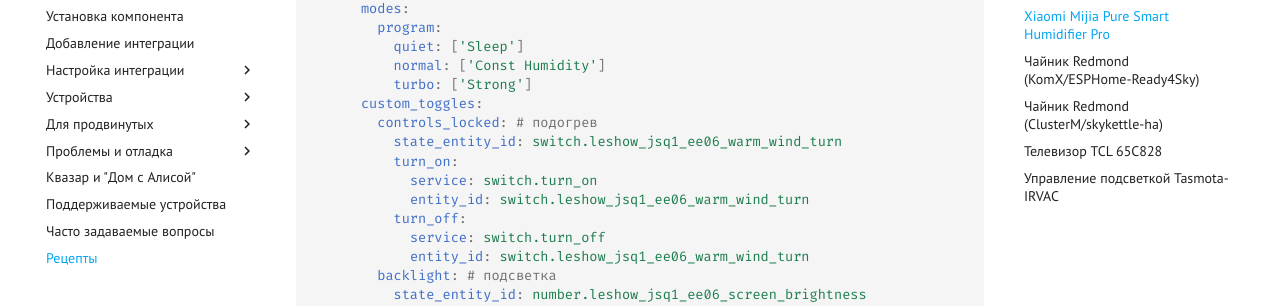
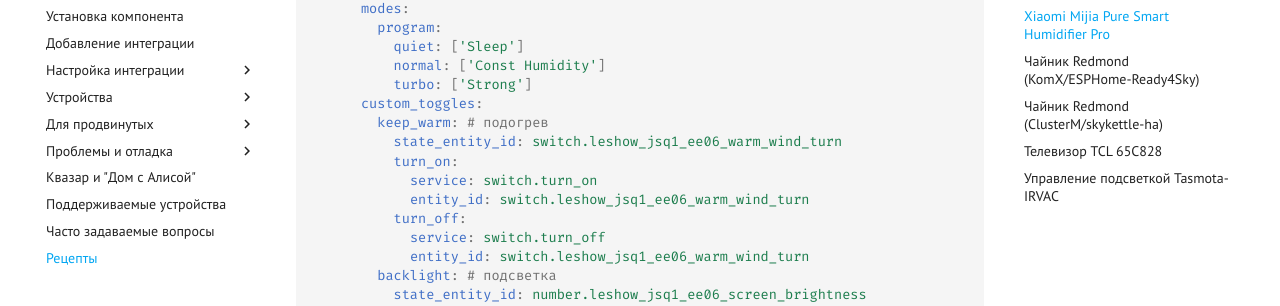
Before and after one commit to dext0r/yandex_smart_home, an MkDocs documentation site: the page built from docs/recipes.md, in a window 1280 px wide and 900 px high, scrolled down 2098 px. Shown: the part 146-452 px from the top of the window. Built offline with MkDocs 1.6.1 and Material for MkDocs 9.7.7, drawn with Linux system fonts in a browser that asks for light colours; comment, search, counter and statistics services are not loaded; the version menu is left out; some of the changed lines change nothing that is shown.

Commit message:
docs: Fix typo [skip ci]

```diff
--- a/docs/recipes.md
+++ b/docs/recipes.md
@@ -104,7 +104,7 @@ yandex_smart_home:
           normal: ['Const Humidity']
           turbo: ['Strong']
       custom_toggles:
-        controls_locked: # подогрев
+        keep_warm: # подогрев
           state_entity_id: switch.leshow_jsq1_ee06_warm_wind_turn
           turn_on:
             service: switch.turn_on
```
